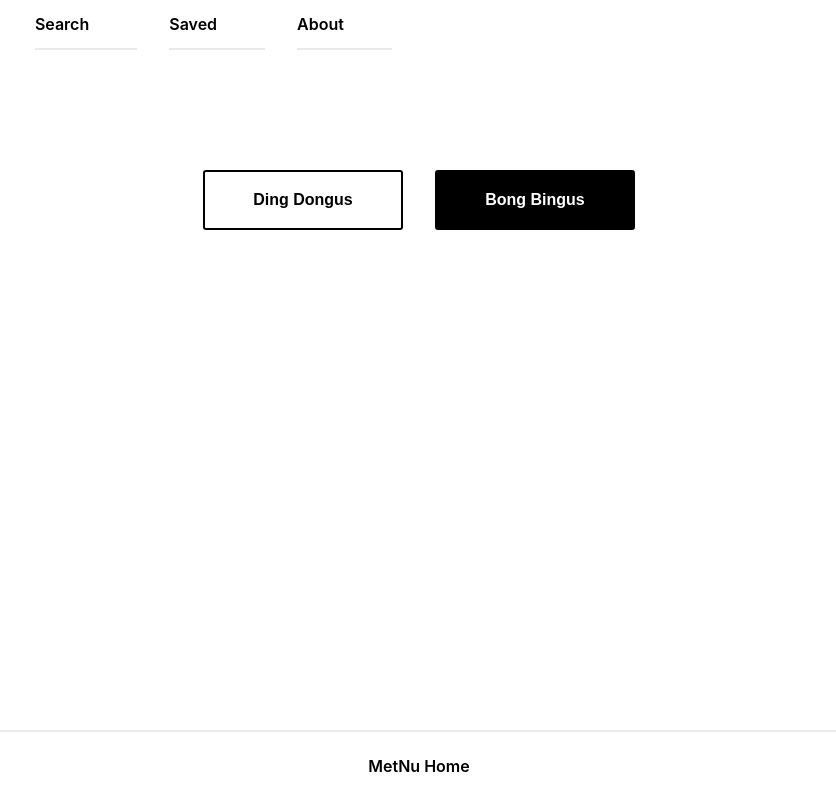
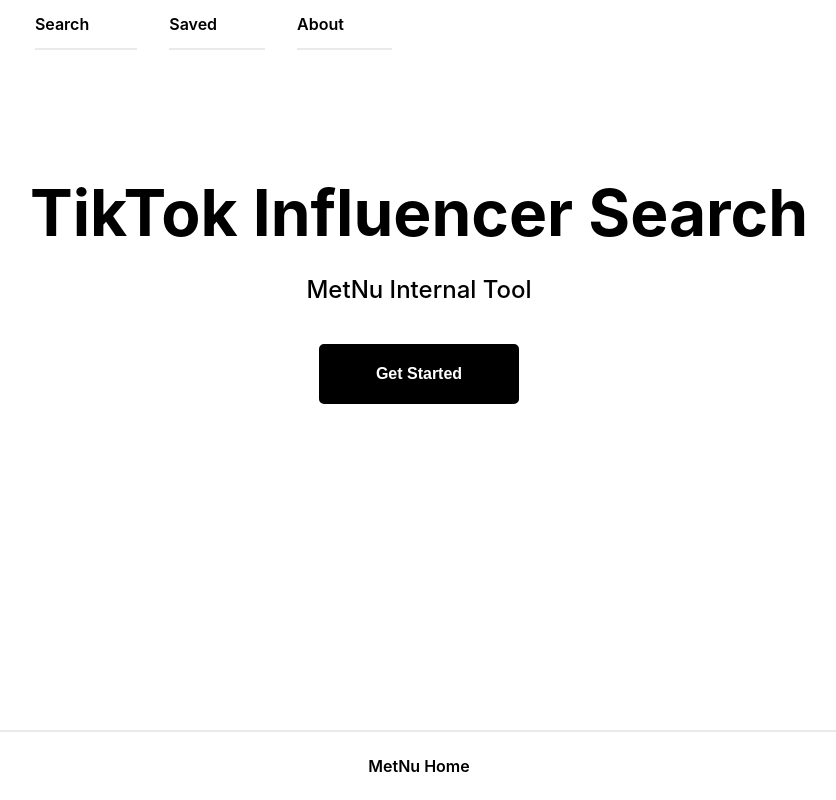
Before and after one commit to MetaNutrition/influencer-search, a Next.js app: page / in a window 1280 px wide. Shown: the whole page, without its empty margins (221-1057 px from the left). Built offline with nearby package versions, Linux system fonts and the light colour scheme.

Commit message:
convert central title, subtitle, start button to styled components

```diff
--- a/pages/index.js
+++ b/pages/index.js
@@ -11,17 +11,15 @@
   flex-direction: column;
   height: 100vh;
 `
-
 const Main = styled.div`
   padding: 2rem 0;
   flex: 1;
   flex-direction: column;
   text-align: center;
 `
-
 const Button = styled.button`
   background: transparent;
-  border-radius: 3px;
+  border-radius: 5px;
   border: 2px solid black;
   color: black;
   margin: 1rem;
@@ -33,6 +31,15 @@
   font-size: 1em;
   background: ${props => props.primary ? "black" : "transparent"};
   color: ${props => props.primary ? "white" : "black"};
+`
+const Title = styled.h1`
+  line-height: .5;
+  font-size: 4rem;
+`
+const Subtitle = styled.h2`
+  line-height: 1.5;
+  font-size: 1.5rem;
+  font-weight: 500;
 `
 
 const Home = () => {
@@ -47,8 +54,9 @@
       <Header />
 
       <Main>
-        <Button>Ding Dongus</Button>
-        <Button primary>Bong Bingus</Button>
+        <Title>TikTok Influencer Search</Title>
+        <Subtitle>MetNu Internal Tool</Subtitle>
+        <Button primary>Get Started</Button>
       </Main>
 
       <Footer />
```
